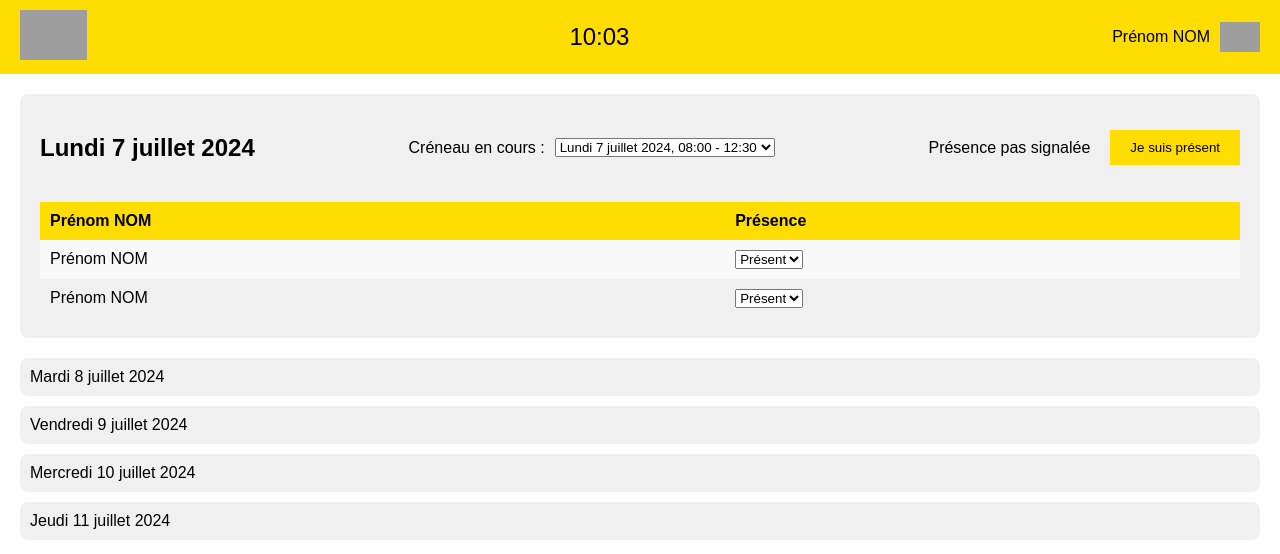
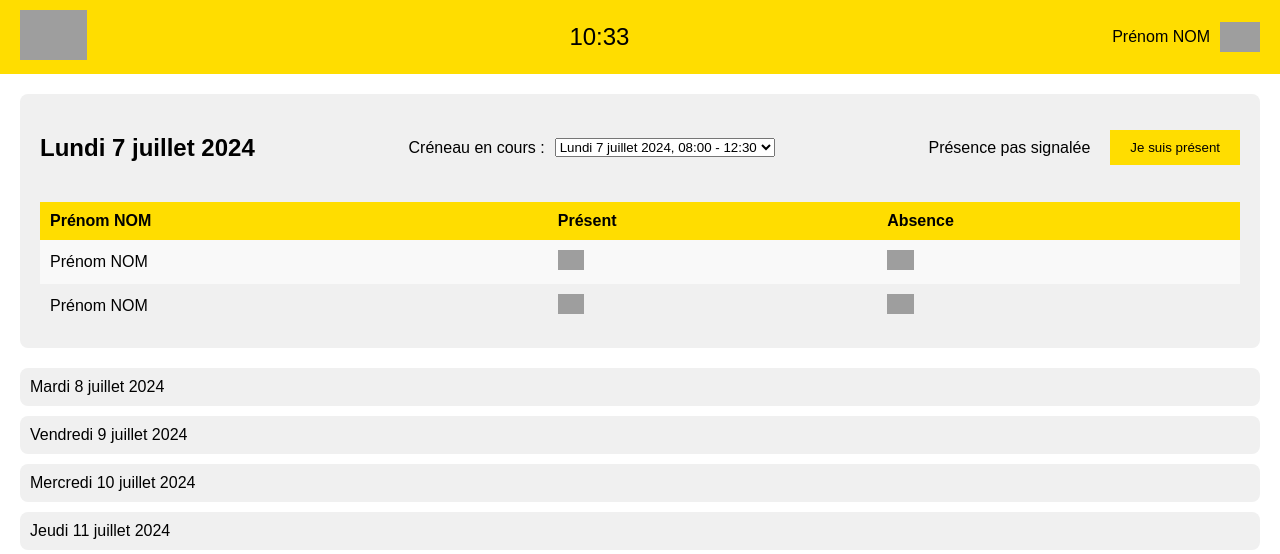
Before and after one commit to oleksiicesi/cube3, a PHP site: page /index.html in a window 1280 px wide. Shown: the top 554 px of the page. Run offline with PHP 8.4, Linux system fonts and the light colour scheme; grey boxes are pictures that could not be loaded.

Commit message:
Add files via upload

```diff
--- a/quentin/index.html
+++ b/quentin/index.html
@@ -5,6 +5,13 @@
     <meta name="viewport" content="width=device-width, initial-scale=1.0">
     <title>CECI - École d'Ingénieurs</title>
     <link rel="stylesheet" href="styles.css">
+    <style>
+        /* Styles CSS additionnels pour le canvas */
+        #feedbackCanvas {
+            display: none; /* Caché initialement */
+            margin-top: 10px;
+        }
+    </style>
 </head>
 <body>
     <header>
@@ -27,44 +34,36 @@
                     <label for="hour">Créneau en cours :</label>
                     <select id="hour" name="hour">
                         <option value="08:00-12:30">Lundi 7 juillet 2024, 08:00 - 12:30</option>
-                        <option value="13:00-16:30">Lundi 7 juillet 2024, 13:00 - 16:30</option>
                     </select>
                 </div>
                 <div class="presence-status">
                     <span>Présence pas signalée</span>
-                    <form action="presence.php" method="POST">
-                        <input type="hidden" name="user_id" value="1">
-                        <button type="submit" id="presence-button">Je suis présent</button>
-                    </form>
+                    <button id="presence-button" onclick="togglePresence()">Je suis présent</button>
                 </div>
             </div>
+            <!-- Canvas pour le feedback visuel (croix rouge ou checkmark vert) -->
+            <canvas id="feedbackCanvas" width="50" height="50"></canvas>
+
             <table class="presence-table">
                 <thead>
                     <tr>
                         <th>Prénom NOM</th>
-                        <th>Présence</th>
+                        <th>Présent</th>
+                        <th>Absence</th>
                     </tr>
                 </thead>
                 <tbody>
                     <tr>
                         <td>Prénom NOM</td>
-                        <td>
-                            <select>
-                                <option value="present">Présent</option>
-                                <option value="absent">Absent</option>
-                            </select>
-                        </td>
+                        <td><img src="check-icon.png" alt="Present"></td>
+                        <td><img src="cross-icon.png" alt="Absent"></td>
                     </tr>
                     <tr>
                         <td>Prénom NOM</td>
-                        <td>
-                            <select>
-                                <option value="present">Présent</option>
-                                <option value="absent">Absent</option>
-                            </select>
-                        </td>
+                        <td><img src="check-icon.png" alt="Present"></td>
+                        <td><img src="cross-icon.png" alt="Absent"></td>
                     </tr>
-                    <!-- Repeat rows as needed -->
+                    <!-- Répéter les lignes au besoin -->
                 </tbody>
             </table>
         </section>
@@ -77,18 +76,50 @@
             </ul>
         </section>
     </main>
+
     <script>
-        function updateTime() {
-            var now = new Date();
-            var hours = now.getHours().toString().padStart(2, '0');
-            var minutes = now.getMinutes().toString().padStart(2, '0');
-            var timeString = hours + ':' + minutes;
+        function togglePresence() {
+            var canvas = document.getElementById('feedbackCanvas');
+            var ctx = canvas.getContext('2d');
 
-            document.getElementById('current-time').textContent = timeString;
+            // Efface le contenu précédent du canvas
+            ctx.clearRect(0, 0, canvas.width, canvas.height);
+
+            // Si le canvas est caché (croix rouge de base), dessine le checkmark vert
+            if (canvas.style.display === 'none') {
+                ctx.strokeStyle = '#0f0'; // Couleur verte
+                ctx.lineWidth = 5; // Épaisseur de ligne
+
+                // Trace le crochet du checkmark
+                ctx.beginPath();
+                ctx.moveTo(10, 25);
+                ctx.lineTo(20, 35);
+                ctx.lineTo(40, 15);
+                ctx.stroke();
+
+                // Affiche le canvas avec le checkmark vert
+                canvas.style.display = 'inline-block';
+            } else {
+                // Sinon, dessine la croix rouge de base
+                ctx.strokeStyle = '#f00'; // Couleur rouge
+                ctx.lineWidth = 5; // Épaisseur de ligne
+
+                // Ligne diagonale (\)
+                ctx.beginPath();
+                ctx.moveTo(10, 10);
+                ctx.lineTo(40, 40);
+                ctx.stroke();
+
+                // Ligne diagonale (/)
+                ctx.beginPath();
+                ctx.moveTo(10, 40);
+                ctx.lineTo(40, 10);
+                ctx.stroke();
+
+                // Cache le canvas avec la croix rouge
+                canvas.style.display = 'none';
+            }
         }
-
-        setInterval(updateTime, 1000); // Met à jour l'heure toutes les secondes
-        updateTime(); // Met à jour immédiatement l'heure à la chargement de la page
     </script>
 </body>
 </html>
```
Also changed, not shown: quentin/Presence.php (+10 -12 lines).
